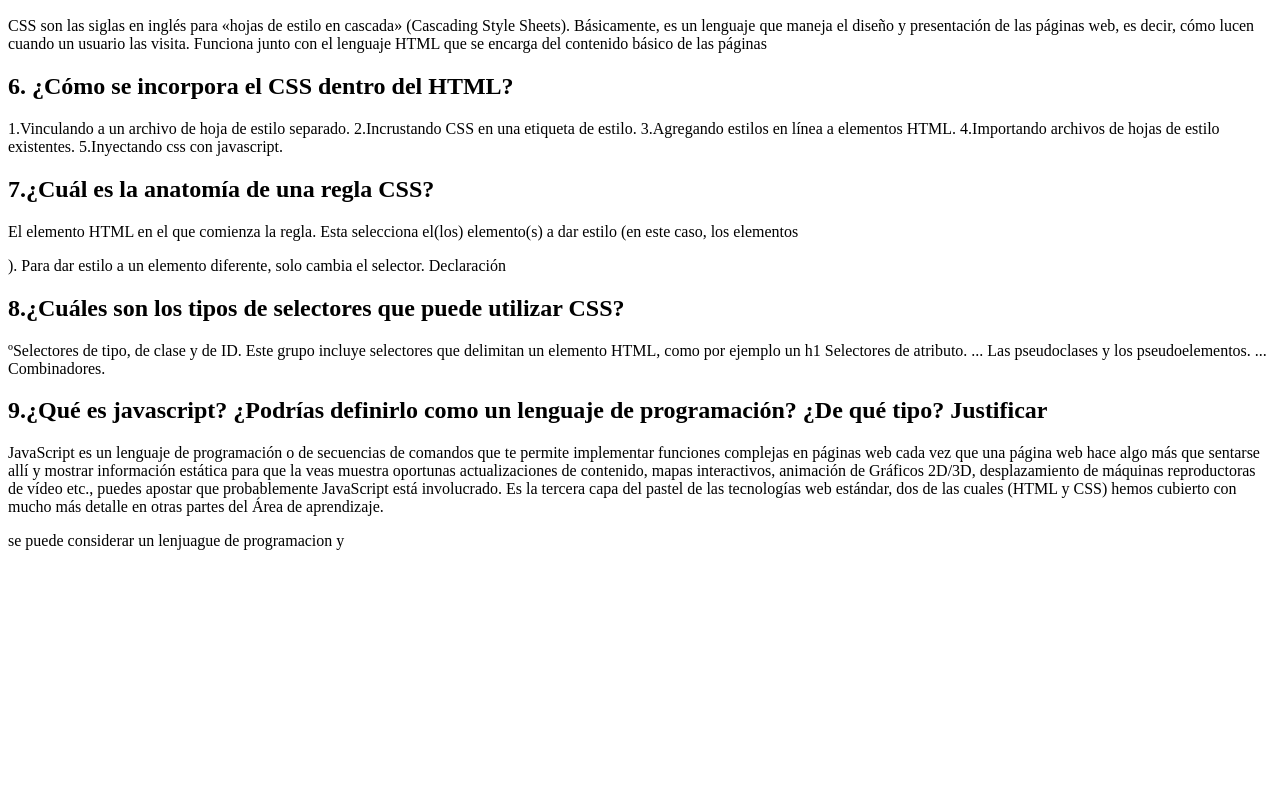
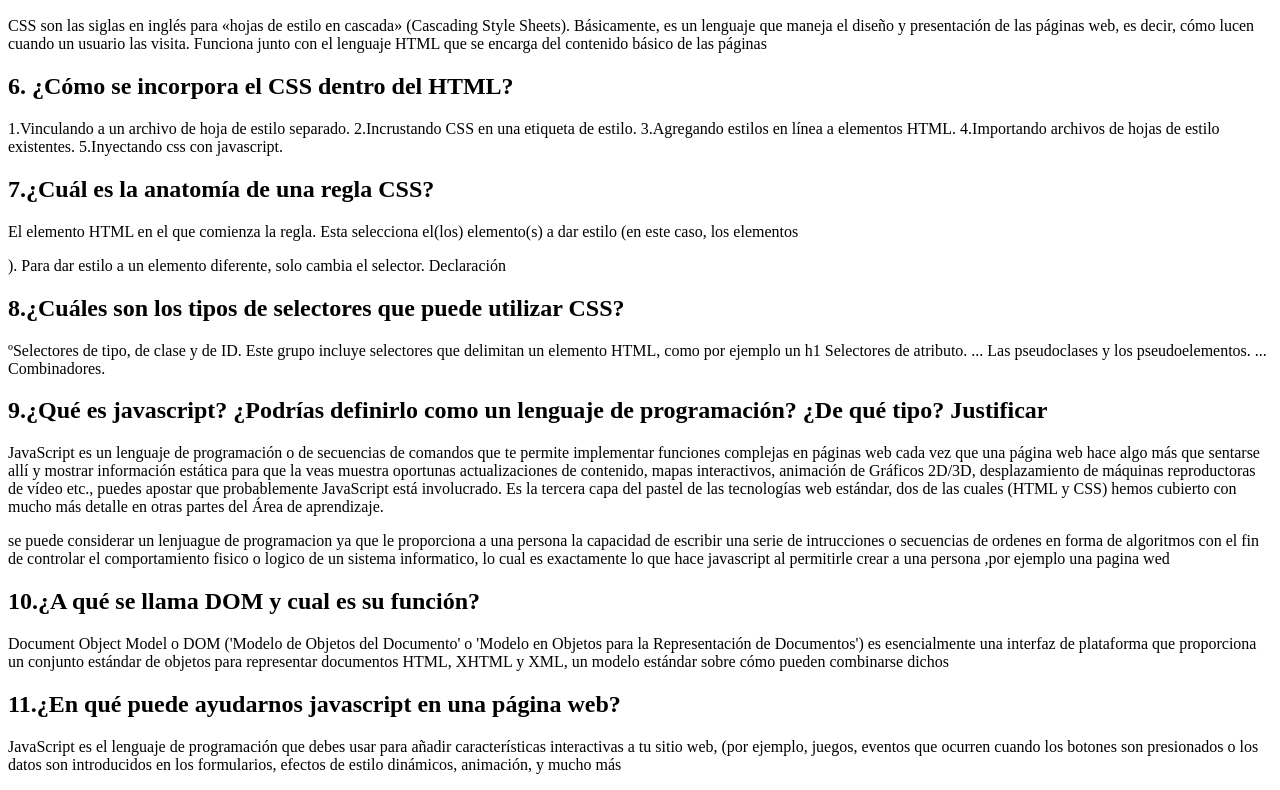
Before and after one commit to sebaacerro/practica-inicial, a plain HTML site: page index.html in a window 1280 px wide. Shown: the part 904-1694 px from the top of the page. Before the commit the page ends 1470 px from the top, so only its background shows below. Drawn offline with Linux system fonts and the light colour scheme.

Commit message:
ultima pregunta

```diff
--- a/index.html
+++ b/index.html
@@ -95,8 +95,18 @@
           (HTML y CSS) hemos cubierto con mucho más detalle en otras partes del Área de aprendizaje.
 
     </P>
-    <p>se puede considerar un lenjuague de programacion y</p>
+    <p>se puede considerar un lenjuague de programacion ya que le proporciona a una persona la capacidad de escribir una serie de intrucciones o secuencias de ordenes
+        en forma de algoritmos con el fin de controlar el comportamiento fisico o logico de un sistema informatico,
+        lo cual es exactamente lo que hace javascript al permitirle crear a una persona ,por ejemplo una pagina wed</p>
 
+
+        <h2>10.¿A qué se llama DOM y cual es su función?</h2>
+        <p>Document Object Model o DOM ('Modelo de Objetos del Documento' o 'Modelo en Objetos para la Representación de Documentos')
+            es esencialmente una interfaz de plataforma que proporciona un conjunto estándar de objetos para representar documentos HTML, XHTML y XML,
+            un modelo estándar sobre cómo pueden combinarse dichos</p>
+            <h2>11.¿En qué puede ayudarnos javascript en una página web?</h2>
+            <p>JavaScript es el lenguaje de programación que debes usar para añadir características interactivas a tu sitio web, (por ejemplo, juegos,
+                 eventos que ocurren cuando los botones son presionados o los datos son introducidos en los formularios, efectos de estilo dinámicos, animación, y mucho más</p>
 
 </body>
 </html>
```
